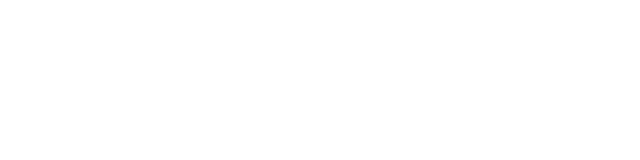
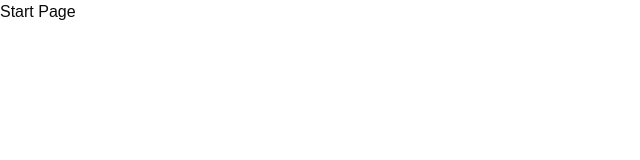
Before and after one commit to lucas-pedrozo/TCC_ADS_TotalFretesEmpresa, a React (Vite) app: page / in a window 1280 px wide. Shown: the top 160 px of the page, without its empty margins (0-640 px from the left). Built offline with nearby package versions, Linux system fonts and the light colour scheme.

Commit message:
feat(empresa: install total fretes empresa

```diff
--- a/package.json
+++ b/package.json
@@ -20,6 +20,7 @@
     "react": "^19.2.4",
     "react-dom": "^19.2.4",
     "react-hook-form": "^7.72.1",
+    "react-router": "^7.14.0",
     "shadcn": "^4.1.2",
     "tailwind-merge": "^3.5.0",
     "tailwindcss": "^4.2.2",
--- a/src/main.tsx
+++ b/src/main.tsx
@@ -1,10 +1,10 @@
 import { StrictMode } from 'react'
 import { createRoot } from 'react-dom/client'
+import { Router } from './routes/Routes'
 import './index.css'
-
 
 createRoot(document.getElementById('root')!).render(
   <StrictMode>
-
+    <Router />
   </StrictMode>,
 )
--- /dev/null
+++ b/src/pages/Home/index.tsx
@@ -0,0 +1,8 @@
+const HomePage = () => {
+    return (
+        <div className="">
+            <h1>Home</h1>
+        </div>
+    )
+}
+export default HomePage
--- /dev/null
+++ b/src/pages/Login/index.tsx
@@ -0,0 +1,9 @@
+const LoginPage = () => {
+  return(
+    <div className="">
+      <h1>Login</h1>
+    </div>
+  )
+}
+
+export default LoginPage
--- /dev/null
+++ b/src/pages/Start/index.tsx
@@ -0,0 +1,9 @@
+const StartPage = () => {
+  return(
+    <div className="">
+      <h1>Start Page</h1>
+    </div>
+  )
+}
+
+export default StartPage;
--- /dev/null
+++ b/src/routes/Routes.tsx
@@ -0,0 +1,21 @@
+import { Suspense, lazy } from 'react'
+import { BrowserRouter, Route, Routes } from 'react-router'
+
+const HomePage = lazy(() => import('@/pages/Home'))
+const LoginPage = lazy(() => import('@/pages/Login'))
+const StartPage = lazy(() => import('@/pages/Start'))
+
+
+export const Router = () => {
+  return (
+    <BrowserRouter>
+      <Suspense fallback={<div>Carregando...</div>}>
+        <Routes>
+          <Route path="/home" element={<HomePage />} />
+          <Route path="/login" element={<LoginPage />} />
+          <Route path="/" element={<StartPage />} />
+        </Routes>
+      </Suspense>
+    </BrowserRouter>
+  )
+}
--- a/tsconfig.json
+++ b/tsconfig.json
@@ -9,7 +9,6 @@
     }
   ],
   "compilerOptions": {
-    "baseUrl": ".",
     "paths": {
       "@/*": ["./src/*"]
     }
```
Also changed, not shown: src/context/authContext.tsx (added), src/routes/PrivateRoutes.tsx (added), src/service/http.ts (added), 1 other file (tests, documents, lock files or other folders).
